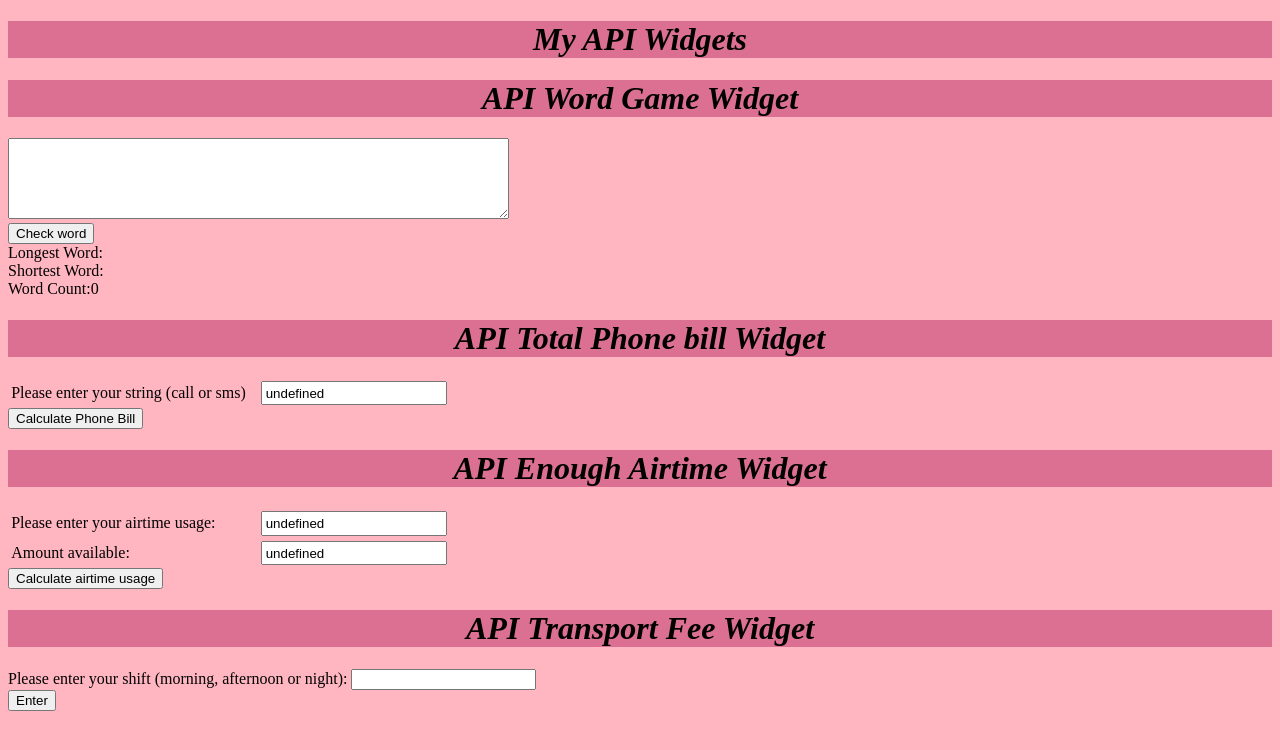
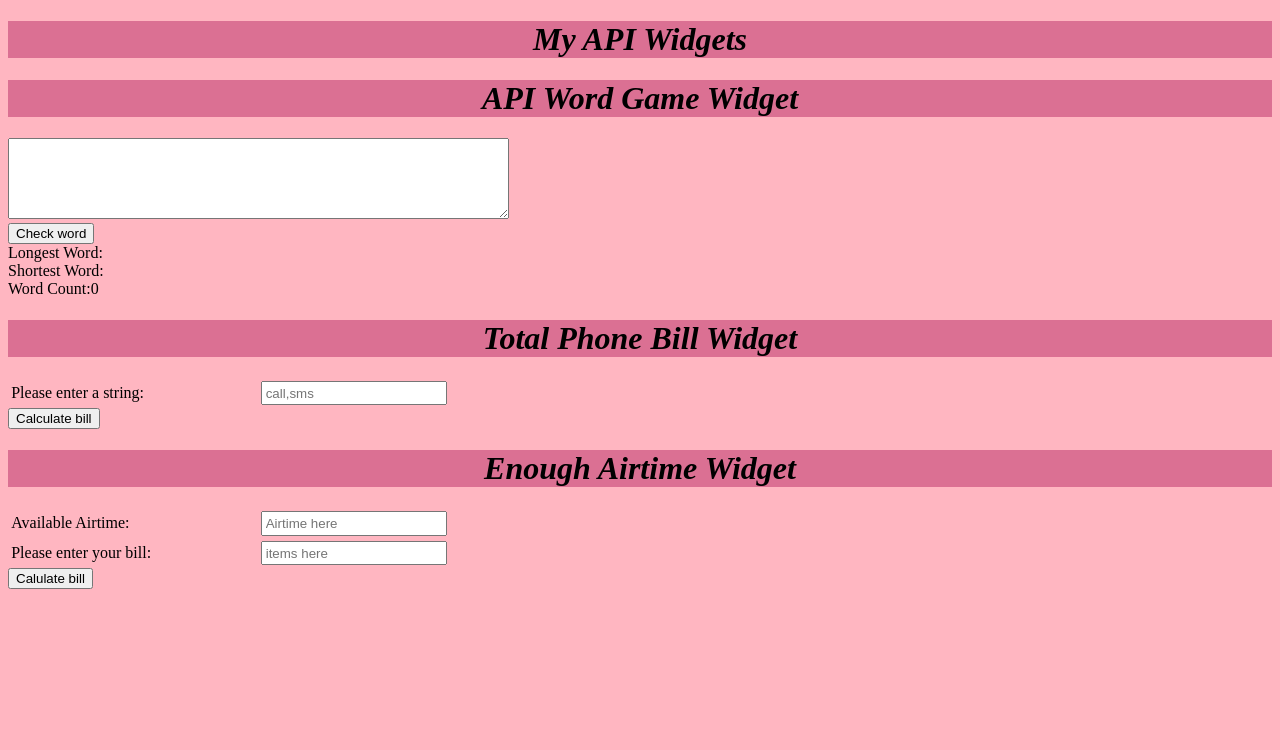
Before and after one commit to 0192081/bootcamp_apis, a website: page public/index.html in a window 1280 px wide. Drawn offline with nearby package versions, Linux system fonts and the light colour scheme.

Commit message:
apis widgets

```diff
--- a/public/index.html
+++ b/public/index.html
@@ -1,12 +1,13 @@
 <!DOCTYPE html>
 <html lang="en">
+
 <head>
     <meta charset="UTF-8">
     <meta http-equiv="X-UA-Compatible" content="IE=edge">
     <meta name="viewport" content="width=device-width, initial-scale=1.0">
     <title>Document</title>
     <script src="//unpkg.com/alpinejs" defer></script>
-    <script src="https://cdnjs.cloudflare.com/ajax/libs/axios/0.27.2/axios.min.js" integrity="sha512-odNmoc1XJy5x1TMVMdC7EMs3IVdItLPlCeL5vSUPN2llYKMJ2eByTTAIiiuqLg+GdNr9hF6z81p27DArRFKT7A==" crossorigin="anonymous" referrerpolicy="no-referrer"></script>
+    <script src="https://cdnjs.cloudflare.com/ajax/libs/axios/0.27.2/axios.min.js"integrity="sha512-odNmoc1XJy5x1TMVMdC7EMs3IVdItLPlCeL5vSUPN2llYKMJ2eByTTAIiiuqLg+GdNr9hF6z81p27DArRFKT7A=="crossorigin="anonymous" referrerpolicy="no-referrer"></script>
 </head>
 <style>
     .message {
@@ -89,113 +90,71 @@
 
         </div>
     </div>
+    <h1>Total Phone Bill Widget</h1>
+    <div class="widget" x-data="{
+    myBill:'',
+    billMessage:'',
+    phoneBill(){
+        axios
+        .get(`/api/phonebill/total?myBill=${this.myBill}`)
+        .then((result)=>{
+            this.billMessage=result.data.bill;
+            setTimeout(()=>{
+                this.billMessage='';
+            },3000);            });
+    }        }">
 
-    <h1>API Total Phone bill Widget</h1>
-    <div x-data="{
-        totalPhoneBillWidget', function() {
-        console.log(totalCost)
-        axios
-             .get(`http://localhost:6007/api/phonebill/prices`,{
-                prices:this.prices
+    <div x-show="billMessage.length > 0" class="message" x-text="billMessage">
+            Your bill will be displayed here....
+        </div>
+        <div class="input">
+            <label for="myBill">Please enter a string: </label>
+            <input type="text" placeholder="call,sms" x-model="myBill" id="myBill">
+        </div>
+        <div class="cont"><button x-on:click="phoneBill">Calculate bill</button></div>
+    </div>
 
+
+        <h1>Enough Airtime Widget</h1>
+         <div class="widget" x-data="{
+                            sentence: '',
+                            airtimeUsage: '',
+                            availableAmount: '',
+                            message: '',
+                            airtimeMessage: '',
+                            itemUsed: '',
+                            billDue() {
+                                axios.post(`/api/enoughAirtime`, {
+                                        airtimeUsage: this.airtimeUsage,
+                                        availableAmount: this.availableAmount
                                 })
                                   .then((result) => {
-
-                this.call = result.data.call;
-                this.sms = result.data.sms;
+                                    console.log(result.data)
+                                    this.airtimeUsage = result.data.result;
+                                    this.message = `Amount of airtime left: ${result.data.result}`
                                   });
-        }
-    }">
-
-    <div x-data="totalPhoneBillWidget">
-    <div class="input">
-        <label for="usage">Please enter your string (call or sms)</label>
-        <input type="text" x-model="airtimeUsage" id="usage">
+                                  setTimeout(()=>{
+                                    this.airtimeUsage = '';
+                                    this.airtimeAvailable = '';
+                                    this.airtimeMessage = '';
+                                  },3000)
+                              }}">
+            <div x-show="message.length>0" class="message" x-text="message">
+                Your total bill will be displayed here ...
             </div>
-
+            <div class="input ">
+                <label for="bill"> Available Airtime: </label>
+                <input type="number" id="airtime" placeholder="Airtime here" x-model="availableAmount">
+            </div>            <div class="input ">
+                <label for="bill"> Please enter your bill: </label>
+                <input type="text" id="bill" placeholder="items here" x-model="airtimeUsage">
+            </div>
             <div>
-    <button x-on:click="calculate">Calculate Phone Bill </button>
-</div>
-<div class="message" x-text="airtimeMessage">
+                <button class="btn" x-on:click="billDue"> Calulate bill</button>
             </div>
         </div>
     </div>
 
-<h1>API Enough Airtime Widget</h1>
-<div x-data="{
-    ('enough_airtime/api', function() {
-        return {
-            airtimeUsage : '',
-            availableAmount : '',
-            airtimeMessage : '',
-            calculate(){
-            this.airtimeMessage = enoughAirtime (this.airtimeUsage, this.availableAmount)
-            }
-        }
-    });
-})
-
-    axios
-         .get(`/api/enough_airtime/?airtimeUsage=${this.airtimeUsage, this.availableAmount}`)
-         .then((result) => {
-
-            this.airtimeUsage = result.data.airtimeMessage;
-            this.availableAmount = result.data.availableAmount;
-
-         });
-    }
-}">
-
-<div class="input">
-    <label for="usage">Please enter your airtime usage:</label>
-    <input type="text" x-model="airtimeUsage" id="usage">
-</div>
-<div class="input">
-    <label for="amount">Amount available:</label>
-    <input type="text" x-model="availableAmount" id="amount">
-</div>
-<div class="message" x-text="airtimeMessage">
-</div>
-<button x-on:click="calculate">Calculate airtime usage</button>
-
-
-<div x-data="{
- airtimeUsage: '',
-airtimeMessage: '',
-calculate(){
-    //arlet (!)
-    this.airtimeMessage = totalPhoneBill (this.airtimeUsage)
-
- setTimeout (() => {
-        this.airtimeUsage = '';
-        this.airtimeMessage= '';
-    },3000);
-}
-}">
-<div x-data="{
-    shift: '',
-    message: '',
-    showFee: false,
-    showFee (){
-        this.message = transportFee (this.shift)
-        setTimeout (() => {
-            this.shift= '';
-            this.message = '';
-            this.showFee= '';
-
-        },3000);
-    }
-}">
-<h1>API Transport Fee Widget</h1>
-
-<div x-data="transportFeeWidget">
-
-    <div class="message" x-text="message">Your fee will be displayed here...</div>
-    <label for="shift">Please enter your shift (morning, afternoon or night):</label>
-    <input type="text" x-model="shift" id="shift">
-</div>
-    <button x-on:click="showFee">Enter</button>
-</div>
 
 </body>
 
```
Also changed, not shown: index.js (+42 -32 lines), 1 other file. Lines whose indentation alone changed are shown as unchanged.
